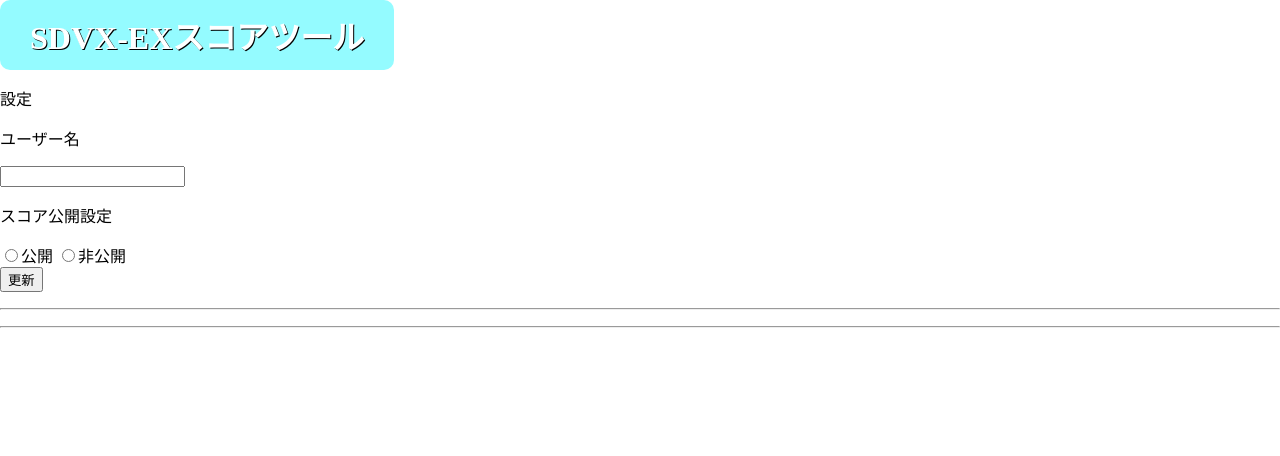
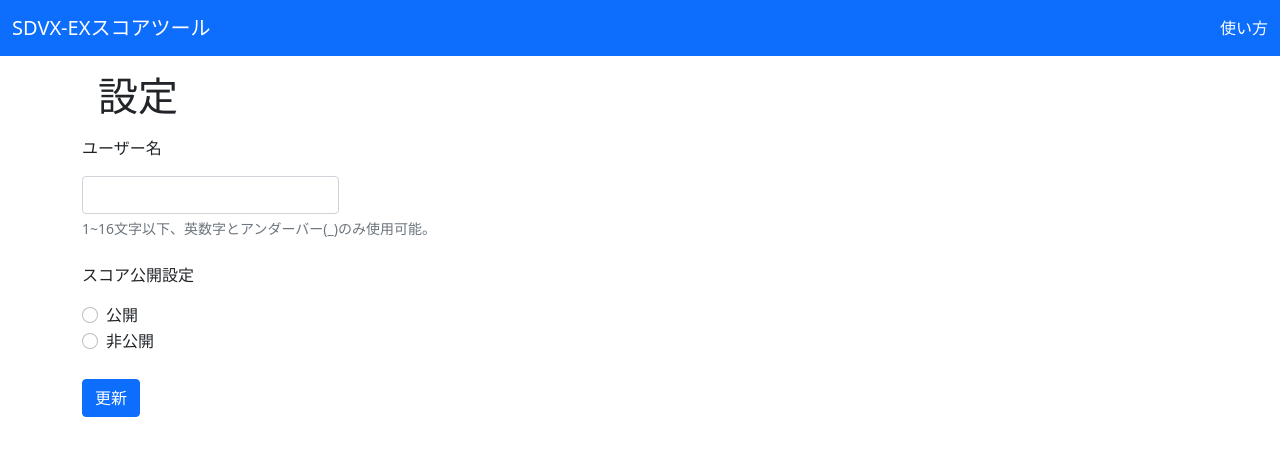
Before and after one commit to reiyiyi/SDVX-EXScoreTool, a Flask app: template templates/settings.html in a window 1280 px wide. Shown: the top 456 px of the page. Run offline with Flask 2, Linux system fonts and the light colour scheme; the template is opened without the code that fills it, so the values that code supplies are empty.

Commit message:
fix settings

```diff
--- a/templates/settings.html
+++ b/templates/settings.html
@@ -1,40 +1,33 @@
-<!DOCTYPE html>
-<html lang="ja">
-<head>
-    <meta charset="UTF-8">
-    <meta http-equiv="X-UA-Compatible" content="IE=edge">
-    <meta name="description" content="">
-    <meta name="viewport" content="width=device-width, initial-scale=1.0">
-    <link rel="stylesheet" media="screen and (max-width:768px)" href="{{ url_for('static', filename = 'css/sp-style.css') }}">
-    <link rel="stylesheet" media="screen and (min-width:769px)" href="{{ url_for('static', filename = 'css/style.css') }}">
-    <title>SDVX-EXスコアツール</title>
-</head>
-<body>
-    <header class="site-header wrapper">
-        <div class="header">
-            <a href="/" class="appname">SDVX-EXスコアツール</a>
-        </div>
-    </header>
-    <p>設定</p>
-    <div class="settings">
+{%- extends "layout.html" %}
+{%- block content %}
+    <div id="settings" class="container">
+        <h1 class="title">設定</h1>
+
         <form action="/settings/change" method="POST">
-            <p>ユーザー名</p>
-            <input type="text" name="new-user-name" id="new-user-name" value={{user_name}}>
-            <p>スコア公開設定</p>
-            <input type="radio" name="score-setting" id="score-setting" value="yes" {{true_checked}}>公開
-            <input type="radio" name="score-setting" id="score-setting" value="no" {{false_checked}}>非公開
-            <br/>
-            <button type="submit"
-                    class="pure-button pure-button-primary">
-                更新</button>
+            <div class="mb-3">
+                <label for="user" class="form-label">ユーザー名</p>
+                <input type="text" class="form-control" name="new-user-name" id="new-user-name" value={{user_name}}>
+                <div id="userHelpBlock" class="form-text">
+                    1~16文字以下、英数字とアンダーバー(_)のみ使用可能。
+                </div>
+            </div>
+
+            <div class="mb-3">
+                <label for="user" class="form-label">スコア公開設定</p>
+                <div class="form-check">
+                    <input class="form-check-input" type="radio" name="score-setting" id="score-setting" value="yes" {{true_checked}}>
+                    <label class="form-check-label" for="flexRadioDefault1">
+                        公開
+                    </label>
+                </div>
+                <div class="form-check">
+                    <input class="form-check-input" type="radio" name="score-setting" id="score-setting" value="no" {{false_checked}}>
+                    <label class="form-check-label" for="flexRadioDefault2">
+                        非公開
+                    </label>
+                </div>            </div>
+
+            <button type="submit" class="btn btn-primary">更新</button>
         </form>
     </div>
-    <hr>
-
-    <hr>
-    <footer class="site-footer wrapper">
-        <div class="footer">
-        </div>
-    </footer>
-</body>
-</html>
+{%- endblock %}
```
Also changed, not shown: templates/settings_error.html (+7 -28 lines).
